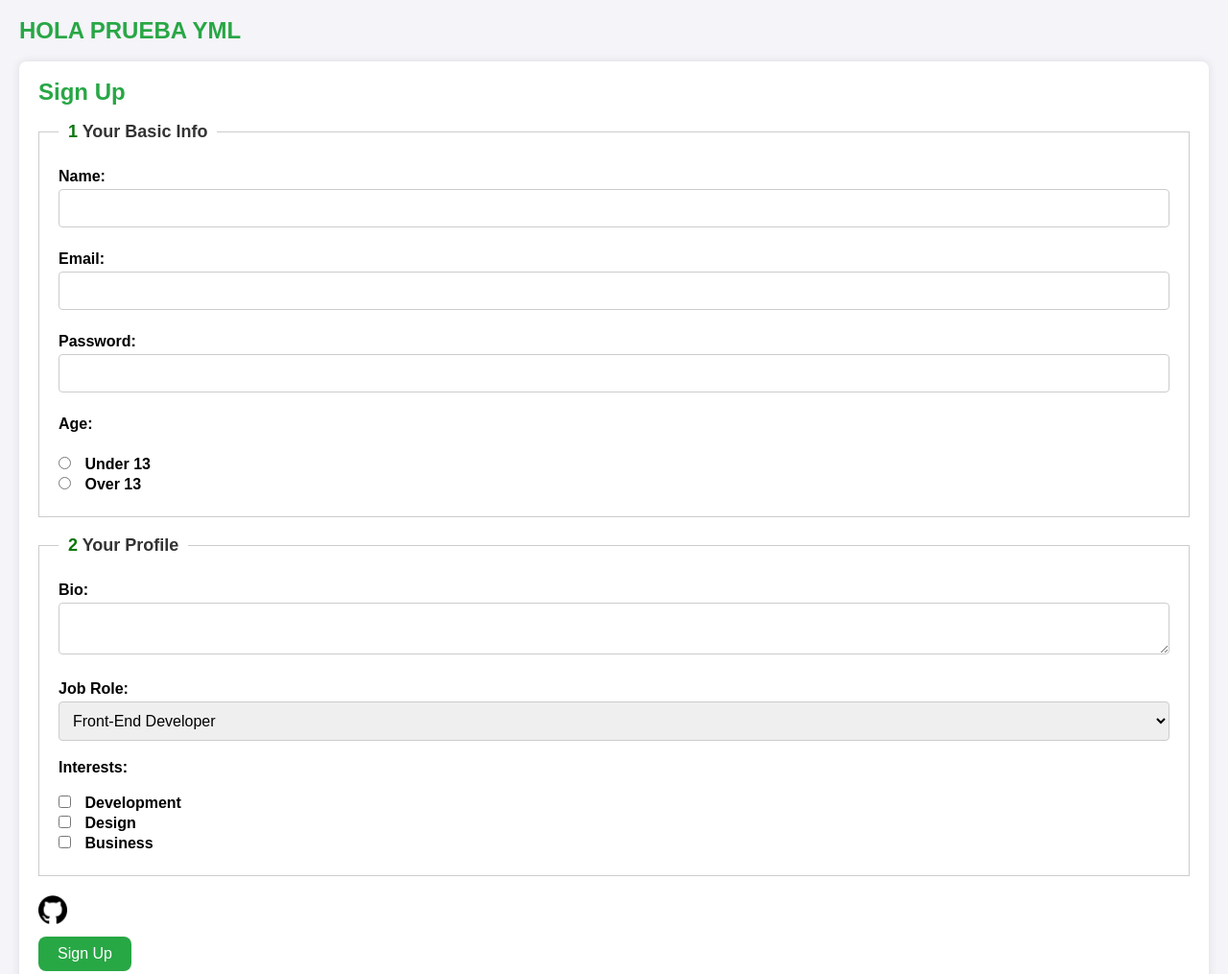
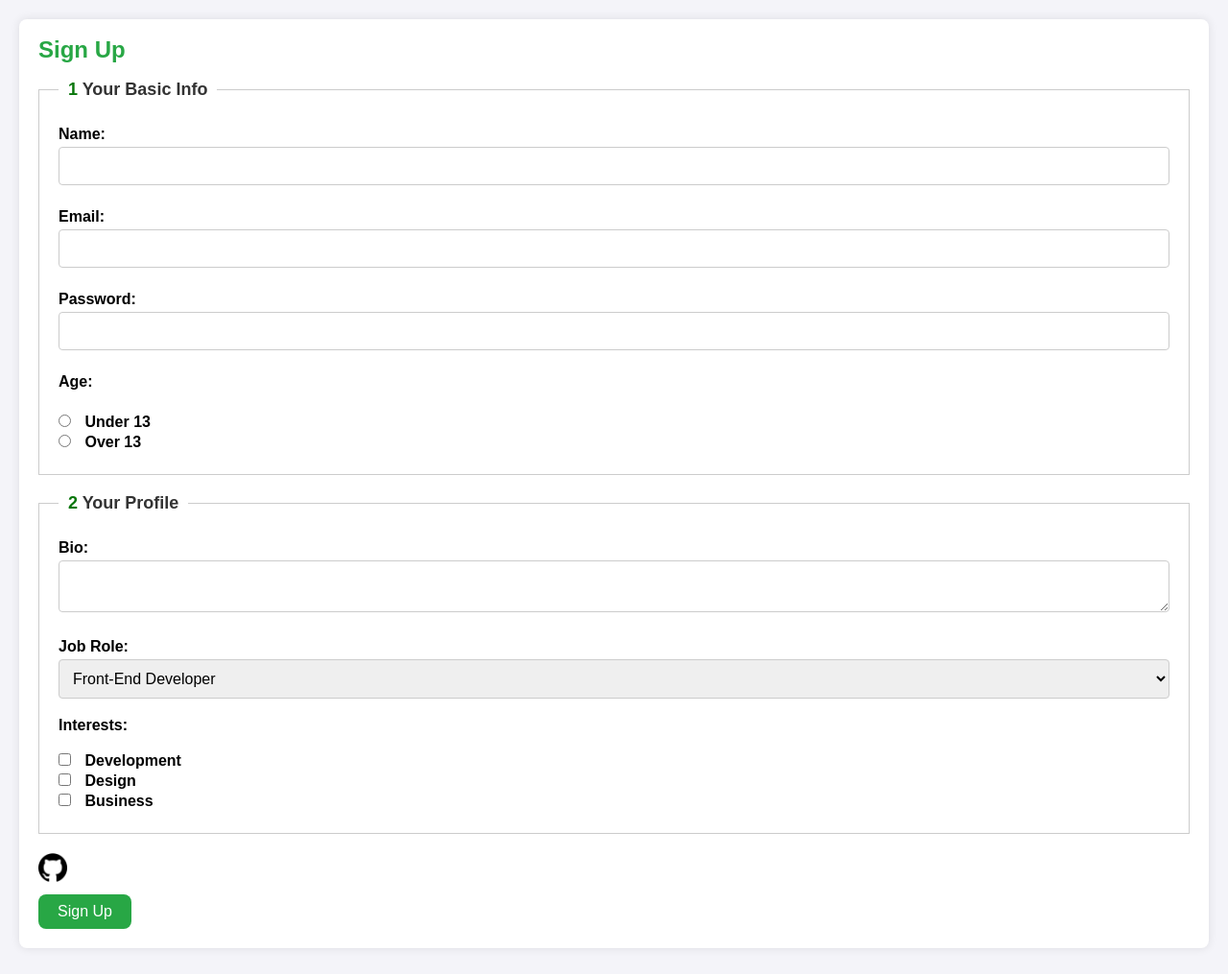
Before and after one commit to jav0314/useful-form, a website built with Vite: page index.html in a window 1280 px wide. Shown: the whole page at 96% size. Built offline with nearby package versions, Linux system fonts and the light colour scheme.

Commit message:
test passed

```diff
--- a/index.html
+++ b/index.html
@@ -10,7 +10,6 @@
   </head>
   <body>
     <div>
-      <h1>HOLA PRUEBA YML</h1>
       <form id="formTest" action="index.html" method="post">
         <h1>Sign Up</h1>
 
```
